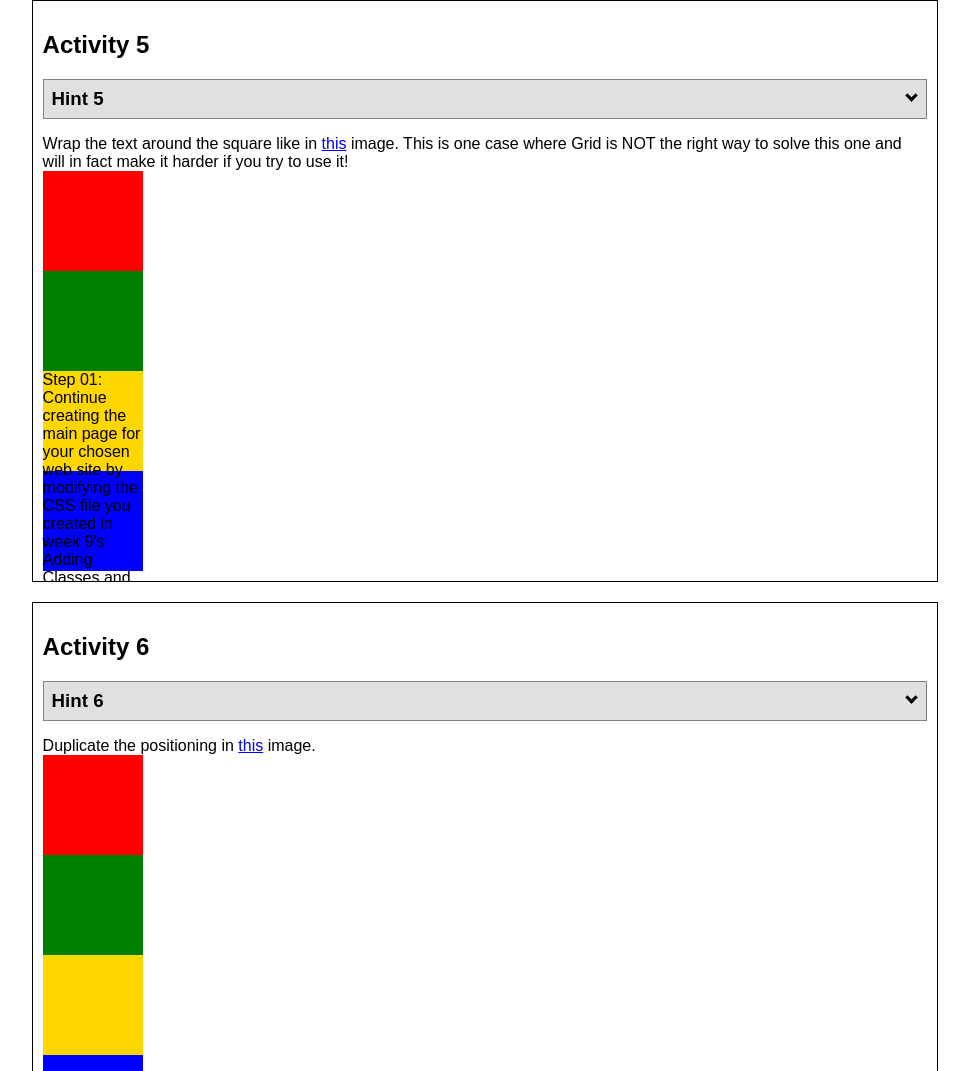
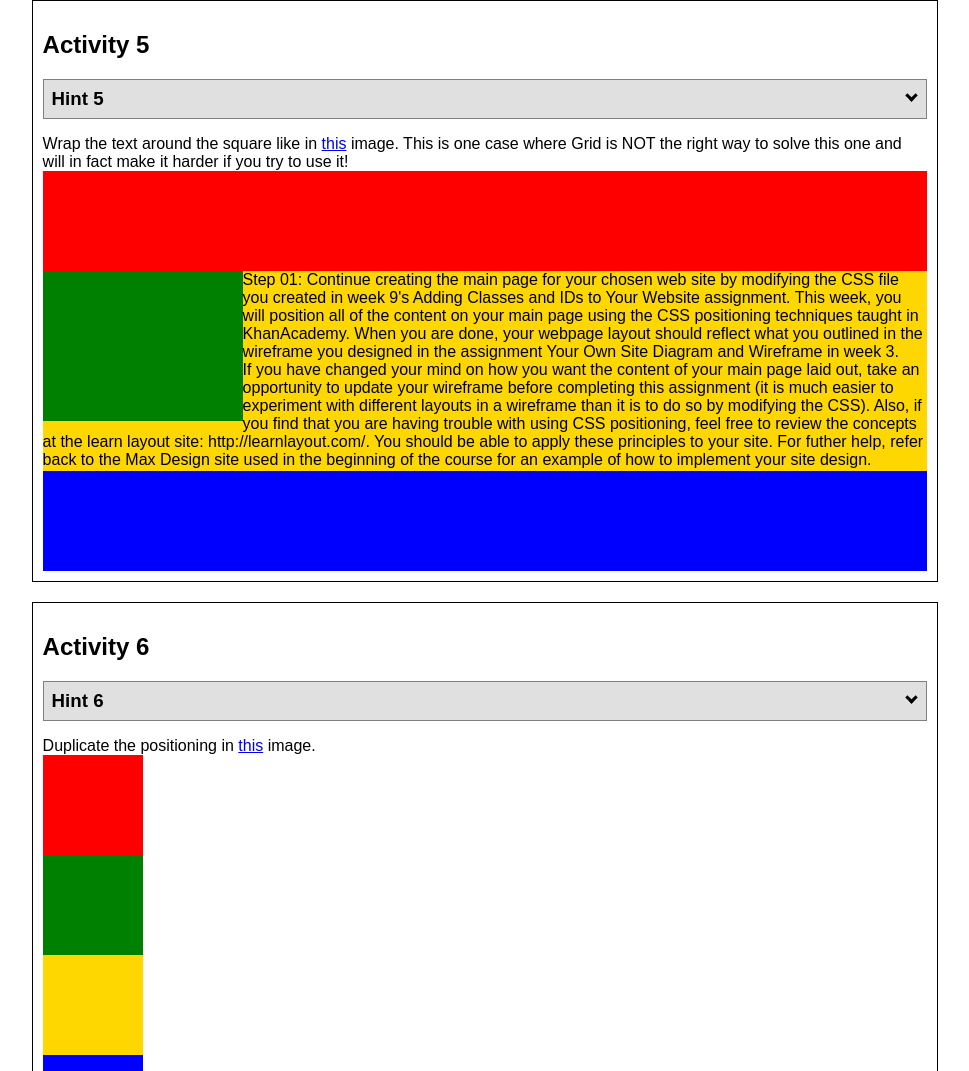
Before and after one commit to mignrod/wdd130, a plain HTML site: page positioning.html in a window 1280 px wide. Shown: the part 2625-3696 px from the top of the page, without its empty margins (155-1124 px from the left). Drawn offline with Linux system fonts and the light colour scheme.

Commit message:
exercise 5

```diff
--- a/positionstyles.css
+++ b/positionstyles.css
@@ -147,30 +147,33 @@
 /* Activity 5 styles */
 .content5 {
   /* This is the parent of the activity 5 boxes. */
+
   height: 400px;
 }
 .red5 {
-  width: 100px;
+  width: 100%;
   height: 100px;
   background-color: red;
 }
 .green5 {
-  width: 100px;
-  height: 100px;
+  width: 200px;
+  height: 150px;
   background-color: green;
+  float: left;
 
 }
 .yellow5 {
-  width: 100px;
-  height: 100px;
+  width: 100%;
+  height: 200px;
   background-color: gold;
 
 }
 .blue5 {
-  width: 100px;
+  width: 100%;
   height: 100px;
   background-color: blue;
 }
+
 /* Activity 6 styles */
 .content6 {
   /* This is the parent of the activity 6 boxes. */
```
